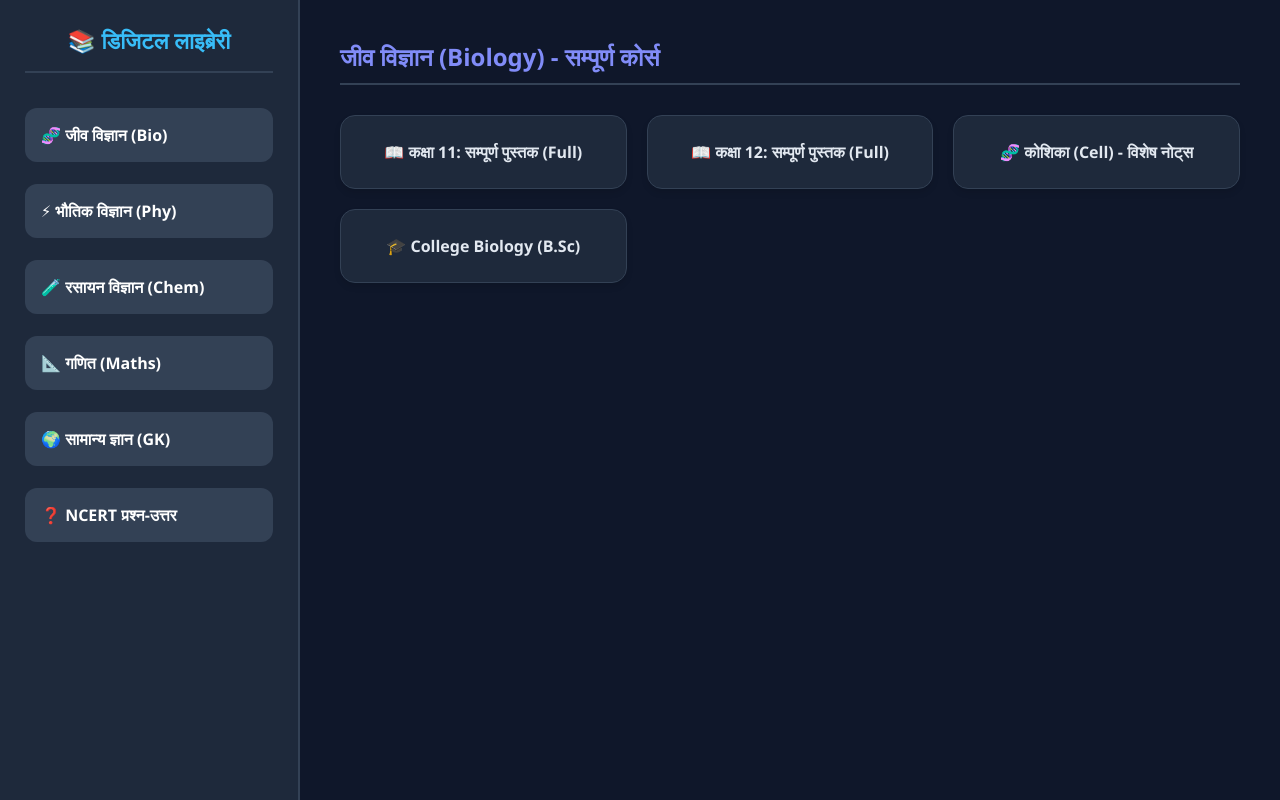
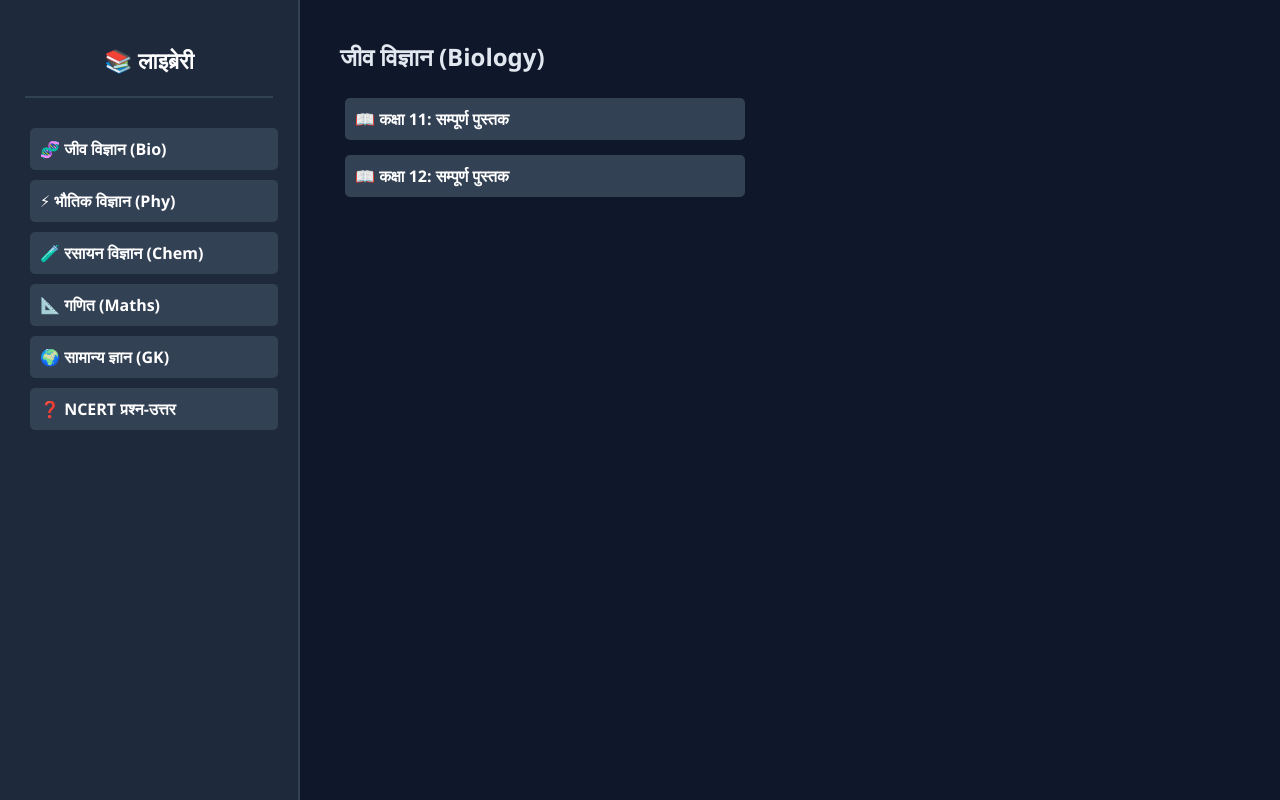
Before and after one commit to ashokkumar8824/Learning-with-tejal, a plain HTML site: page dashboard.html in a window 1280 px wide. Both pictures are taken after a click on the button "🧬 जीव विज्ञान (Bio)". Drawn offline with Linux system fonts and the light colour scheme.

Commit message:
Update dashboard.html

```diff
--- a/dashboard.html
+++ b/dashboard.html
@@ -3,13 +3,12 @@
 <head>
     <meta charset="UTF-8">
     <meta name="viewport" content="width=device-width, initial-scale=1.0">
-    <title>Study Portal | NCERT Hindi</title>
-    <link rel="stylesheet" href="style.css">
-</head>
+    <title>Study Dashboard</title>
+    <link rel="stylesheet" href="style.css"> </head>
 <body class="dashboard-body">
 
     <div class="sidebar">
-        <h2>📚 डिजिटल लाइब्रेरी</h2>
+        <h2 style="color: white; text-align: center; padding: 20px;">📚 लाइब्रेरी</h2>
         <button class="sub-btn" onclick="showSubject('biology')">🧬 जीव विज्ञान (Bio)</button>
         <button class="sub-btn" onclick="showSubject('physics')">⚡ भौतिक विज्ञान (Phy)</button>
         <button class="sub-btn" onclick="showSubject('chemistry')">🧪 रसायन विज्ञान (Chem)</button>
@@ -20,20 +19,17 @@
 
     <div class="main-content">
         <div id="welcome-screen">
-            <h1 style="font-size: 3.5rem; color: #38bdf8;">नमस्ते, <span id="studentName"></span>!</h1>
-            <p style="font-size: 1.3rem; color: #94a3b8; margin-top: 15px;">पढ़ाई शुरू करने के लिए बाईं ओर से विषय चुनें।</p>
-            <div style="margin-top: 50px; padding: 20px; border: 1px dashed #334155; border-radius: 10px;">
-                <p>यहाँ आपको कक्षा 11, 12 और प्रतियोगी परीक्षाओं की सभी NCERT पुस्तकें हिंदी में मिलेंगी।</p>
-            </div>
+            <h1>नमस्ते, <span id="studentName">विद्यार्थी</span>!</h1>
+            <p>पढ़ाई शुरू करने के लिए बाईं ओर से विषय चुनें।</p>
         </div>
 
         <div id="subject-view" class="hidden">
-            <h2 id="subject-title" style="color: #818cf8; border-bottom: 2px solid #334155; padding-bottom: 10px;"></h2>
-            <div id="chapter-buttons" class="chapter-grid"></div>
+            <h2 id="subject-title"></h2>
+            <div id="chapter-buttons"></div>
         </div>
 
         <div id="reader-view" class="hidden">
-            <button class="back-btn" onclick="backToChapters()">← वापस जाएँ (BACK)</button>
+            <button class="back-btn" onclick="backToChapters()">← वापस जाएँ</button>
             <div class="book-container">
                 <iframe id="book-reader" src=""></iframe>
             </div>
@@ -41,86 +37,87 @@
     </div>
 
     <script>
+        // Student name set karne ke liye
         document.getElementById('studentName').innerText = localStorage.getItem('studentName') || "विद्यार्थी";
 
         const books = {
             biology: {
-                name: "जीव विज्ञान (Biology) - सम्पूर्ण कोर्स",
+                name: "जीव विज्ञान (Biology)",
                 links: [
-                    { name: "📖 कक्षा 11: सम्पूर्ण पुस्तक (Full)", url: "https://ncert.nic.in/textbook.php?khbo1=0-22" },
-                    { name: "📖 कक्षा 12: सम्पूर्ण पुस्तक (Full)", url: "https://ncert.nic.in/textbook.php?khbo2=0-16" },
-                    { name: "🧬 कोशिका (Cell) - विशेष नोट्स", url: "https://ncert.nic.in/textbook/pdf/khbo108.pdf" },
-                    { name: "🎓 College Biology (B.Sc)", url: "https://www.google.com/search?q=B.Sc+Biology+Hindi+Notes" }
+                    { name: "📖 कक्षा 11: सम्पूर्ण पुस्तक", url: "https://ncert.nic.in/textbook.php?khbo1=0-22" },
+                    { name: "📖 कक्षा 12: सम्पूर्ण पुस्तक", url: "https://ncert.nic.in/textbook.php?khbo2=0-16" }
                 ]
             },
             physics: {
-                name: "भौतिक विज्ञान (Physics) - सम्पूर्ण कोर्स",
+                name: "भौतिक विज्ञान (Physics)",
                 links: [
                     { name: "📖 कक्षा 11: सम्पूर्ण पुस्तक", url: "https://ncert.nic.in/textbook.php?khph1=0-8" },
-                    { name: "📖 कक्षा 12: सम्पूर्ण पुस्तक", url: "https://ncert.nic.in/textbook.php?khph2=0-14" },
-                    { name: "🎓 Higher Physics (College)", url: "https://www.google.com/search?q=College+Physics+Hindi" }
+                    { name: "📖 कक्षा 12: सम्पूर्ण पुस्तक", url: "https://ncert.nic.in/textbook.php?khph2=0-14" }
                 ]
             },
             chemistry: {
-                name: "रसायन विज्ञान (Chemistry) - सम्पूर्ण कोर्स",
+                name: "रसायन विज्ञान (Chemistry)",
                 links: [
                     { name: "📖 कक्षा 11: सम्पूर्ण पुस्तक", url: "https://ncert.nic.in/textbook.php?khch1=0-9" },
-                    { name: "📖 कक्षा 12: सम्पूर्ण पुस्तक", url: "https://ncert.nic.in/textbook.php?khch2=0-9" },
-                    { name: "🧪 परमाणु की संरचना", url: "https://ncert.nic.in/textbook/pdf/khch102.pdf" }
+                    { name: "📖 कक्षा 12: सम्पूर्ण पुस्तक", url: "https://ncert.nic.in/textbook.php?khch2=0-9" }
                 ]
             },
             maths: {
-                name: "गणित (Maths) - सम्पूर्ण कोर्स",
+                name: "गणित (Maths)",
                 links: [
                     { name: "📖 कक्षा 11: सम्पूर्ण गणित", url: "https://ncert.nic.in/textbook.php?khmh1=0-16" },
-                    { name: "📖 कक्षा 12: सम्पूर्ण गणित", url: "https://ncert.nic.in/textbook.php?khmh2=0-13" },
-                    { name: "🎓 Advanced Maths (College)", url: "https://www.google.com/search?q=B.Sc+Maths+Hindi" }
+                    { name: "📖 कक्षा 12: सम्पूर्ण गणित", url: "https://ncert.nic.in/textbook.php?khmh2=0-13" }
                 ]
             },
             gk: {
-                name: "सामान्य ज्ञान (GK) - NCERT आधारित",
+                name: "सामान्य ज्ञान (GK)",
                 links: [
-                    { name: "📜 इतिहास (History) - 11/12th", url: "https://ncert.nic.in/textbook.php?khhs1=0-11" },
-                    { name: "🗺️ भूगोल (Geography) - 11/12th", url: "https://ncert.nic.in/textbook.php?khgy1=0-7" },
-                    { name: "⚖️ राजनीति (Civics) - 11/12th", url: "https://ncert.nic.in/textbook.php?khps1=0-10" }
+                    { name: "📜 इतिहास (History)", url: "https://ncert.nic.in/textbook.php?khhs1=0-11" },
+                    { name: "🗺️ भूगोल (Geography)", url: "https://ncert.nic.in/textbook.php?khgy1=0-7" }
                 ]
             },
             ncert_questions: {
                 name: "NCERT प्रश्न-उत्तर (हिंदी माध्यम)",
                 links: [
-                    { name: "❓ कक्षा 11 & 12 प्रश्न (भौतिकी)", url: "https://ncert.nic.in/exemplar-problems.php?ln=hi" },
-                    { name: "❓ कक्षा 11 & 12 प्रश्न (रसायन)", url: "https://ncert.nic.in/exemplar-problems.php?ln=hi" },
-                    { name: "❓ कक्षा 11 & 12 प्रश्न (जीव विज्ञान)", url: "https://ncert.nic.in/exemplar-problems.php?ln=hi" }
+                    { name: "❓ कक्षा 11 & 12 (भौतिकी)", url: "https://ncert.nic.in/exemplar-problems.php?ln=hi" },
+                    { name: "❓ कक्षा 11 & 12 (रसायन)", url: "https://ncert.nic.in/exemplar-problems.php?ln=hi" },
+                    { name: "❓ कक्षा 11 & 12 (जीव विज्ञान)", url: "https://ncert.nic.in/exemplar-problems.php?ln=hi" }
                 ]
             }
         };
 
         function showSubject(key) {
-            document.getElementById('welcome-screen').classList.add('hidden');
+            // Screens control karne ke liye
+            document.getElementById('welcome-screen').style.display = 'none';
             document.getElementById('reader-view').classList.add('hidden');
             document.getElementById('subject-view').classList.remove('hidden');
 
             const sub = books[key];
             document.getElementById('subject-title').innerText = sub.name;
+
             const container = document.getElementById('chapter-buttons');
-            container.innerHTML = "";
+            container.innerHTML = ""; // Purana content saaf karne ke liye
 
             sub.links.forEach(link => {
-                const div = document.createElement('div');
-                div.className = "ncert-btn";
-                div.innerText = link.name;
-                div.onclick = () => openBook(link.url);
-                container.appendChild(div);
+                const btn = document.createElement('button');
+                btn.className = "sub-btn"; // Wahi class jo sidebar mein hai
+                btn.style.width = "100%";
+                btn.style.marginBottom = "10px";
+                btn.innerText = link.name;
+                btn.onclick = () => openBook(link.url);
+                container.appendChild(btn);
             });
         }
 
         function openBook(url) {
-            if(url.includes('.pdf')) {
+            if(url.includes('exemplar') || url.includes('textbook.php')) {
+                // NCERT ki site direct open hogi naye tab mein
+                window.open(url, '_blank');
+            } else {
+                // PDF hai toh reader mein dikhao
                 document.getElementById('subject-view').classList.add('hidden');
                 document.getElementById('reader-view').classList.remove('hidden');
                 document.getElementById('book-reader').src = url;
-            } else {
-                window.open(url, '_blank');
             }
         }
 
@@ -130,5 +127,13 @@
             document.getElementById('book-reader').src = "";
         }
     </script>
+
+    <style>
+        /* Agar buttons nahi dikh rahe toh ye chota sa style help karega */
+        .hidden { display: none; }
+        .sub-btn { cursor: pointer; padding: 10px; margin: 5px; border-radius: 5px; border: none; background: #334155; color: white; transition: 0.3s; }
+        .sub-btn:hover { background: #475569; }
+        #chapter-buttons { display: flex; flex-direction: column; max-width: 400px; margin-top: 20px; }
+    </style>
 </body>
 </html>
```
